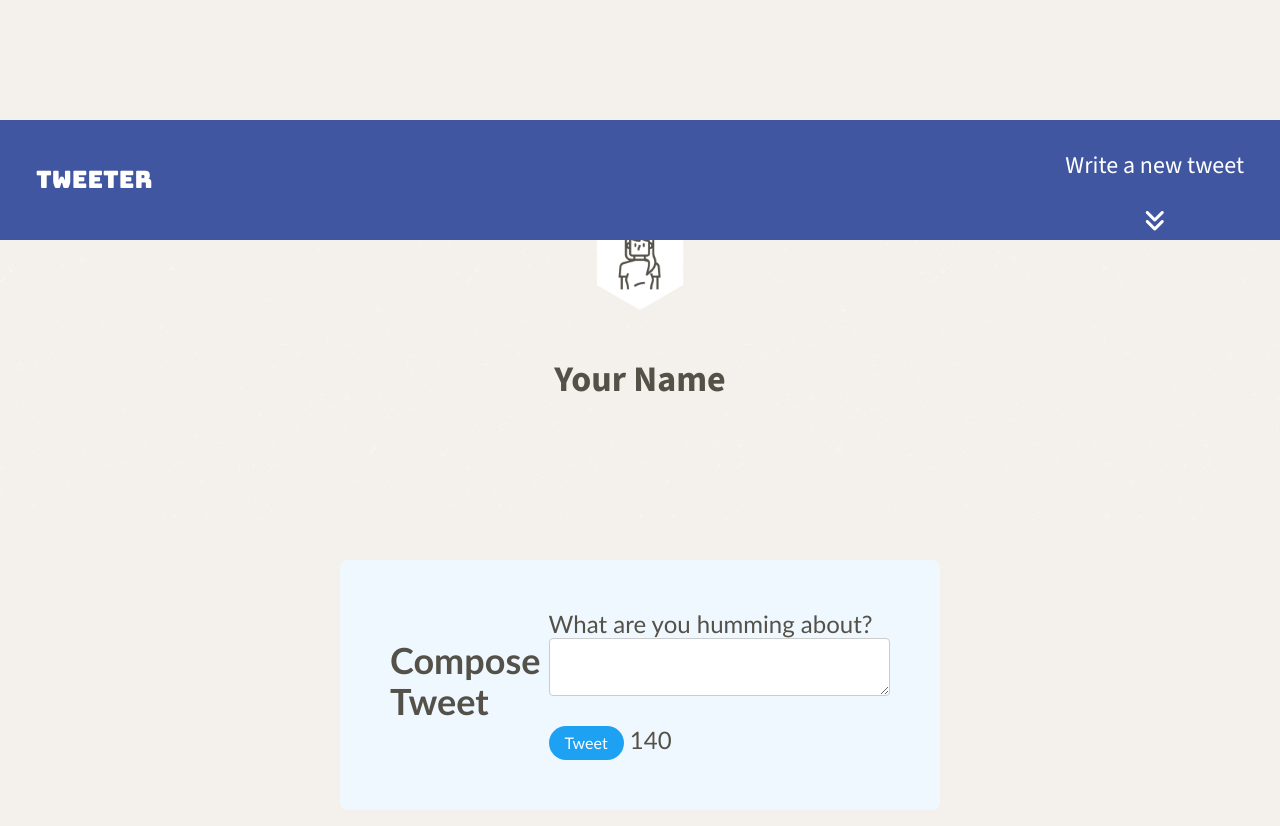
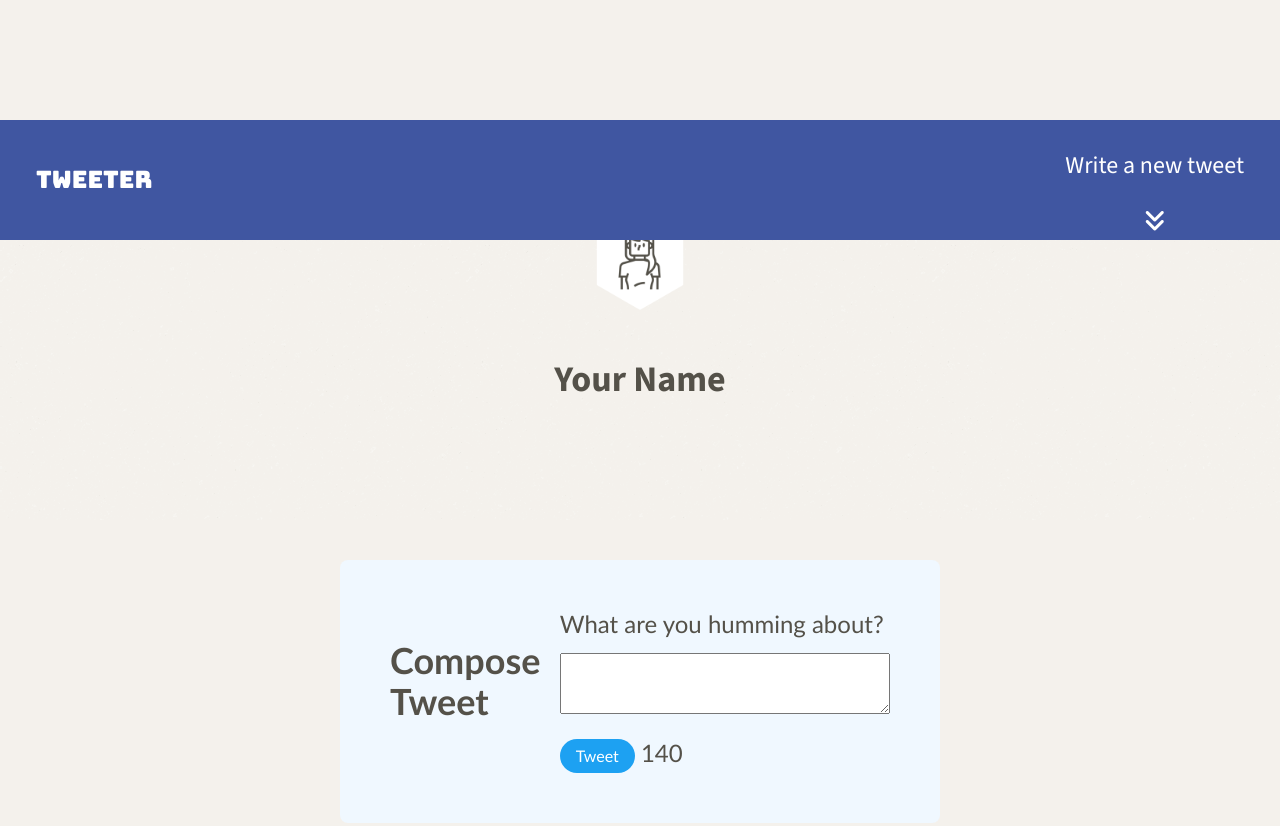
Before and after one commit to chisu-kawahara/tweeter, a plain HTML site: page public/index.html in a window 1280 px wide. Shown: the top 826 px of the page. Drawn offline with nearby package versions, Linux system fonts and the light colour scheme.

Commit message:
update form element in css

```diff
--- a/public/styles/new-tweet.css
+++ b/public/styles/new-tweet.css
@@ -7,8 +7,14 @@
   margin: 40px auto; /* center horizontally with vertical margin */
   font-family:'Gill Sans', 'Gill Sans MT', Calibri, 'Trebuchet MS', sans-serif;
 }
+.new-tweet form {
+  display: flex;
+  width: 100%;
+  flex-direction: column;   /* stack children vertically */
+  gap: 15px;                /* space between form elements */
+}
 
-.new-tweet textarea {
+.new-tweet textarea:focus {
   font-size: 16px;
   color: #333;
   border: 1px solid #ccc;
@@ -17,10 +23,11 @@
   border-radius: 4px;
   resize: vertical; /* allow vertical resizing */
   margin-bottom: 15px; /* space below the textarea */
+  background-color: #f0faff;
 }
 
 .new-tweet button {
-  background-color: #1da1f2; /* Twitter blue */
+  background-color: #1da1f2;
   color: white;
   font-size: 16px;
   padding: 8px 16px;
```
